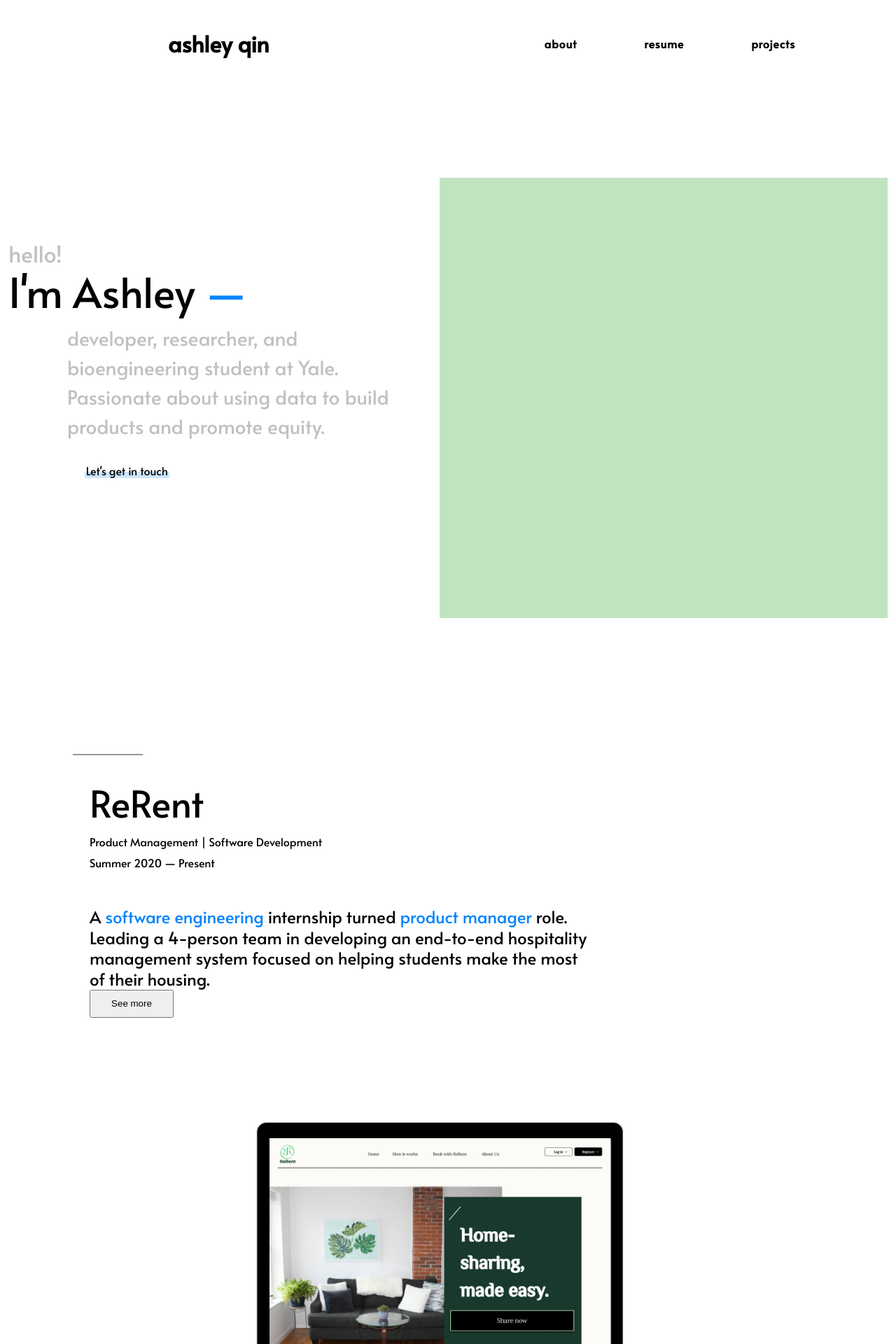
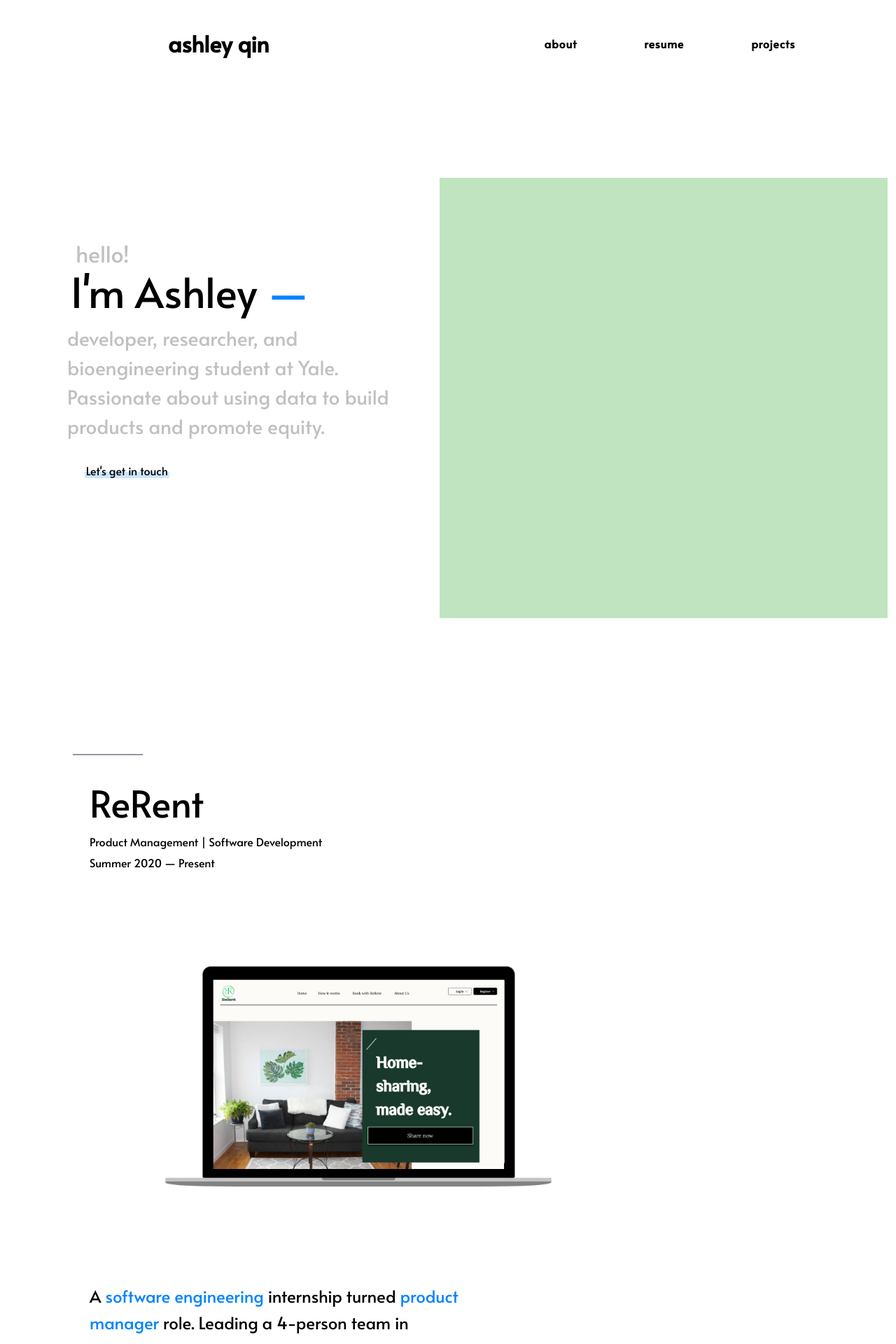
Before and after one commit to ashleyyqin/ashleyyqin.github.io, a Jekyll site: the page built from index.html, in a window 1280 px wide. Shown: the top 1920 px of the page at 70% size. Built offline with Jekyll 4.4.1, drawn with Linux system fonts in a browser that asks for light colours.

Commit message:
reformatting

```diff
--- a/index.html
+++ b/index.html
@@ -34,19 +34,18 @@
                 <br>
                 Summer 2020 — Present
             </p>
-            <div style="width: 45em;">
+            <img src="/media/rerent_mockup.png" class="img_projects" alt="rerent">
+            <div style="width: 35em;">
                 <p class="project-descriptions">
                     A <span class="blue">software engineering</span> internship turned <span
                         class="blue">product manager</span> role. Leading a 4-person team in developing an end-to-end
                     hospitality management system focused on helping students make the most of their housing.
-                    <br>
-                    <button style="width: 120px; height: 40px; align-items: center"
+                </p>
+                <button style="width: 120px; height: 40px; align-items: center"
                             onclick="window.location.href = 'https://ashleyqin.com/rerent';" class="h2">See more
-                    </button>
-                </p>
+                </button>
             </div>
         </div>
-        <img src="/media/rerent_mockup.png" class="img_projects" alt="rerent">
     </div>
 </div>
 
@@ -67,15 +66,12 @@
         Spring 2020 — Present
     </p>
     <p class="project-descriptions">
-        <br>
-        <span class="blue">Data analyst</span> for the Yale Daily News. Using data to tell stories and making
+        <span class="blue">Data analyst</span> and <span class="blue">editor</span> for the Yale Daily News. Using data to tell stories and making
         key insights free and accessible for all.
     </p>
     <br>
     <p class="project-descriptions">
-        <b>
-            Articles:
-        </b>
+        Articles:
     </p>
     <li class="project-descriptions">The shifting demographic makeup of Yale's athletic teams</li>
     <img src="/media/ydnheatmap.png" class="img_projects" alt="rerent" style="max-width:400px;">
--- a/styles/main.css
+++ b/styles/main.css
@@ -401,7 +401,7 @@
 
 .home-title1 {
     margin-bottom: 0.5em;
-    /*margin-left: 3em;*/
+    margin-left: 3em;
     display: block;
     font-weight: 500;
     font-size: 200%;
@@ -412,7 +412,7 @@
 .home-title2 {
     font-size: 370%;
     margin-bottom: 0.5em;
-    /*margin-left: 3em;*/
+    margin-left: 1.5em;
     display: block;
 }
 
@@ -627,4 +627,5 @@
     align-items: center;
     margin-bottom: 0.5em;
     margin-top: 2em;
+    line-height: 1.6;
 }
```
